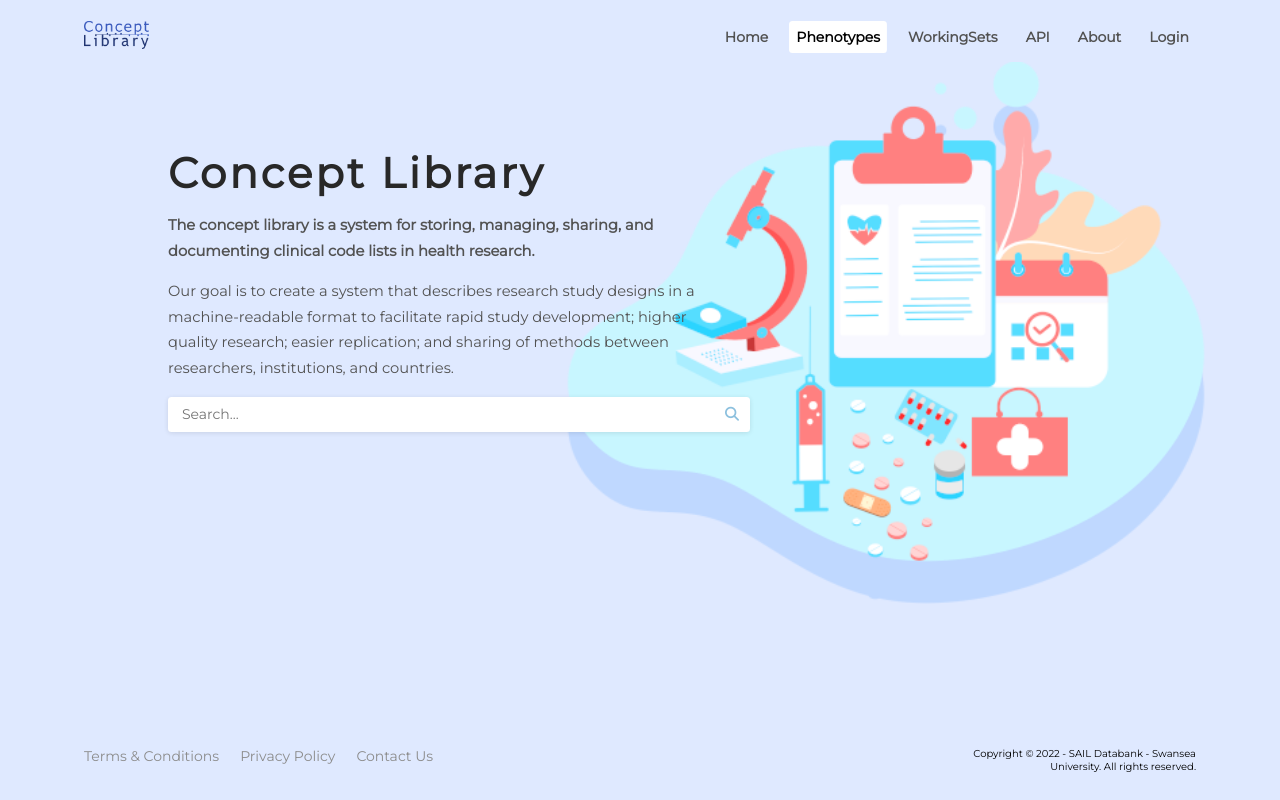
After one commit to JackScanlon/CLDevSuite, a Django app: page /phenotypes/ in a window 1280 px wide. The commit adds this page. Run offline with Django 4.2, Linux system fonts and the light colour scheme; style sheets or scripts are compiled from the project's sources; parts of the project's set-up code (start-up, migrations or seed data) failed here and were passed over; some libraries are stand-ins or nearby versions.

Commit message:
fix to nav bar

```diff
--- a/app/app/urls.py
+++ b/app/app/urls.py
@@ -5,5 +5,6 @@ urlpatterns = [
     path('', include('apps.pages.urls')),
     path('accounts/', include('apps.accounts.urls')),
     path('tasks/', include('apps.tasks.urls')),
+    path('phenotypes/', include('apps.phenotypes.urls')),
     path('admin/', admin.site.urls),
 ]
--- a/app/apps/core/templatetags/breadcrumbs.py
+++ b/app/apps/core/templatetags/breadcrumbs.py
@@ -108,7 +108,7 @@ class BreadcrumbsNode(template.Node):
           if look_up[0] == 'apps':
             root = f'{look_up[1]}:'
 
-          crumbs.append({'url': root + url.name, 'title': 'Home' if crumb == '' else crumb.capitalize() })
+          crumbs.append({'url': root + url.name, 'title': 'Home' if crumb == '' else crumb.replace('-', ' ').title() })
 
     if len(crumbs) > 0:
       crumbs[-1]['url'] = rqst.get_full_path()
@@ -117,7 +117,7 @@ class BreadcrumbsNode(template.Node):
 
   def render(self, context):
     rqst = self.request.resolve(context)
-    path = rqst.get_full_path().split('/')[:-1]
+    path = rqst.get_full_path().split('/')
 
     if len(path) > 0:
       if self.params['useMap']:
--- /dev/null
+++ b/app/apps/core/templatetags/tooling.py
@@ -0,0 +1,7 @@
+from django import template
+
+register = template.Library()
+
+@register.filter
+def within(value, arg):
+  return arg in value
--- a/app/apps/phenotypes/urls.py
+++ b/app/apps/phenotypes/urls.py
@@ -1,7 +1,9 @@
 from django.urls import path, include
+from .views import PhenotypeHomeView, CreatePhenotypeView
 
 app_name = 'phenotypes'
 
 urlpatterns = [
-
+    path('', PhenotypeHomeView.as_view(), name='phenotype'),
+    path('create-phenotype', CreatePhenotypeView.as_view(), name='create_phenotype'),
 ]
--- a/app/apps/phenotypes/views.py
+++ b/app/apps/phenotypes/views.py
@@ -1,3 +1,14 @@
+from django.views.generic import TemplateView
 from django.shortcuts import render
 
-# Create your views here.
+class CreatePhenotypeView(TemplateView):
+  template_name = 'phenotype/create_phenotype.html'
+
+  def get(self, request):
+    return render(request, self.template_name, None)
+
+class PhenotypeHomeView(TemplateView):
+  template_name = 'phenotype/index.html'
+
+  def get(self, request):
+    return render(request, self.template_name, None)
--- a/app/shared/static/js/navigation.js
+++ b/app/shared/static/js/navigation.js
@@ -1,5 +1,5 @@
 const updateNavBarStyle = (navbar) => {
-  const isHome = typeof navbar.getAttribute('data-home') !== 'undefined';
+  const isHome = typeof navbar.getAttribute('data-home') !== 'object';
   const y = window.scrollY;
   if (y >= navbar.offsetHeight/2 - navbar.offsetTop) {
     navbar.classList.add('scrolled');
--- a/app/templates/components/navigation.html
+++ b/app/templates/components/navigation.html
@@ -1,5 +1,6 @@
 {% load static %}
 {% load i18n %}
+{% load tooling %}
 
 {% block content %}
   <script type="text/javascript" src="{% static "js/navigation.js" %}"></script>
@@ -10,7 +11,8 @@
         <section class="items">
           {% url 'pages:home' as home_url %}
           <a href="{% url 'pages:home' %}" id="Home" class="{% if request.path == home_url %}active{% endif %}">{% trans "Home" %}</a>
-          <a href="#" id="Phenotypes">Phenotypes</a>
+          {% url 'phenotypes:phenotype' as phenotype_url %}
+          <a href="#" id="Phenotypes" class="{% if request.path|within:phenotype_url %}active{% endif %}">Phenotypes</a>
           <a href="#" id="WorkingSets">WorkingSets</a>
           <a href="#" id="API">API</a>
           <a href="#" id="About">{% trans "About" %}</a>
--- /dev/null
+++ b/app/templates/phenotype/index.html
@@ -0,0 +1,34 @@
+{% extends "base.html" %}
+{% load static %}
+{% load i18n %}
+{% load breadcrumbs %}
+
+{% block title %}Concept Library - {% trans "Phenotypes" %}{% endblock title %}
+
+{% block bodyclass %}homepage{% endblock bodyclass %}
+
+{% block content %}
+  {% include "components/navigation.html" with homepage=True %}
+
+  <main class="page-content whole-page">
+    {% breadcrumbs useMap=False includeHome=False includeHeader=True %}
+    {% endbreadcrumbs %}
+
+    <section class="homepage-masthead">
+      <div class="container">
+        <div class="text">
+          <h1>Concept Library</h1>
+          <b>The concept library is a system for storing, managing, sharing, and documenting clinical code lists in health research.</b>
+          <p>Our goal is to create a system that describes research study designs in a machine-readable format to facilitate rapid study development; higher quality research; easier replication; and sharing of methods between researchers, institutions, and countries.</p>
+        </div>
+        <form class="search">
+          <input class="searchbar" aria-label="Search data" type="text" id="data-search" name="data-search" placeholder="Search..." minlength="3">
+          <span class="search-icon"></span>
+        </form>
+      </div>
+      <img class="image" src="/static/assets/img/HealthDataIllustration.png" alt="Health Data" draggable="false" />
+    </section>
+
+    {% include "components/footer.html" %}
+  </main>
+{% endblock content %}
```
Also changed, not shown: app/app/settings.py (+9 -0 lines), app/locale/en/LC_MESSAGES/django.po.
